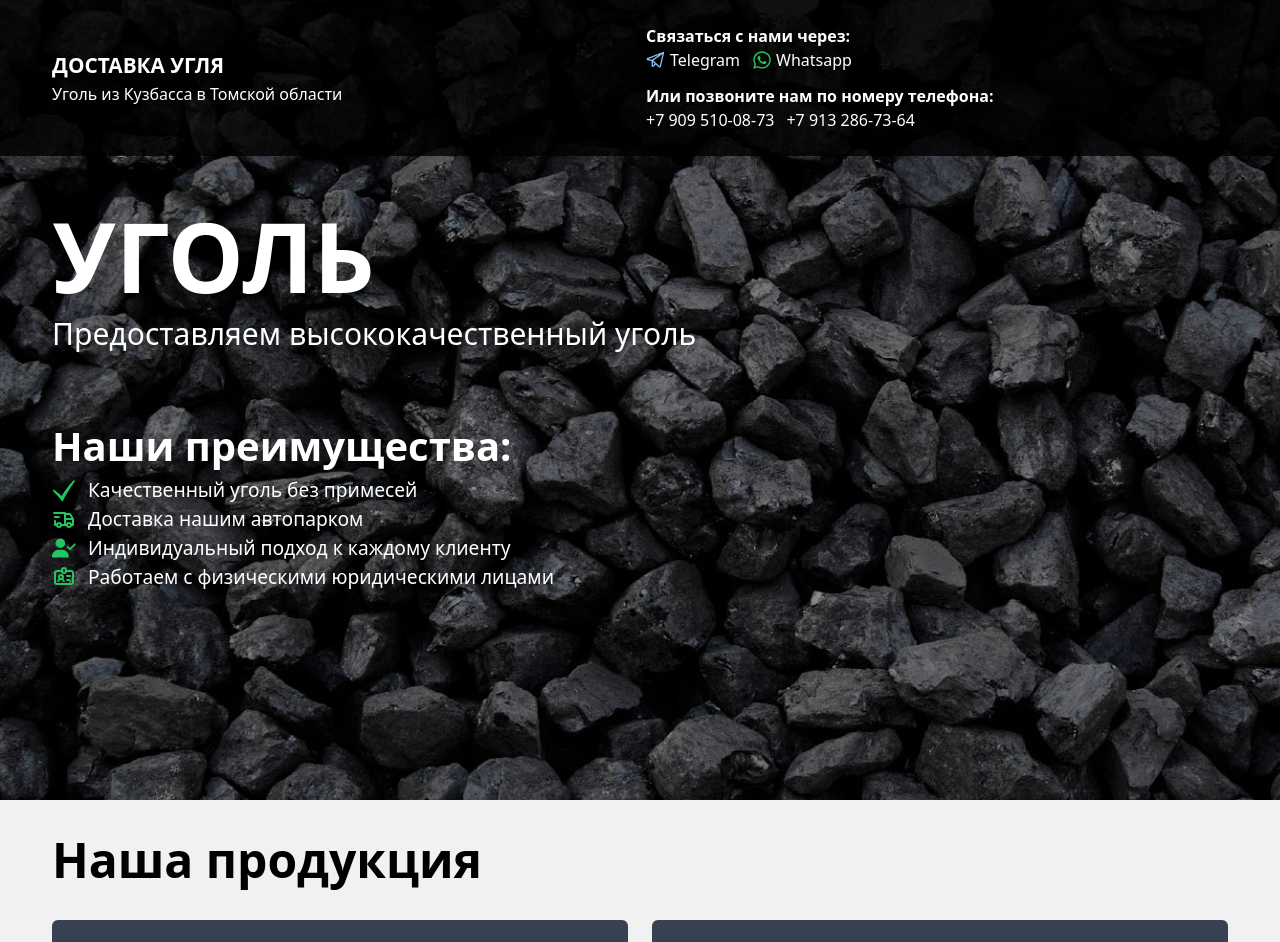
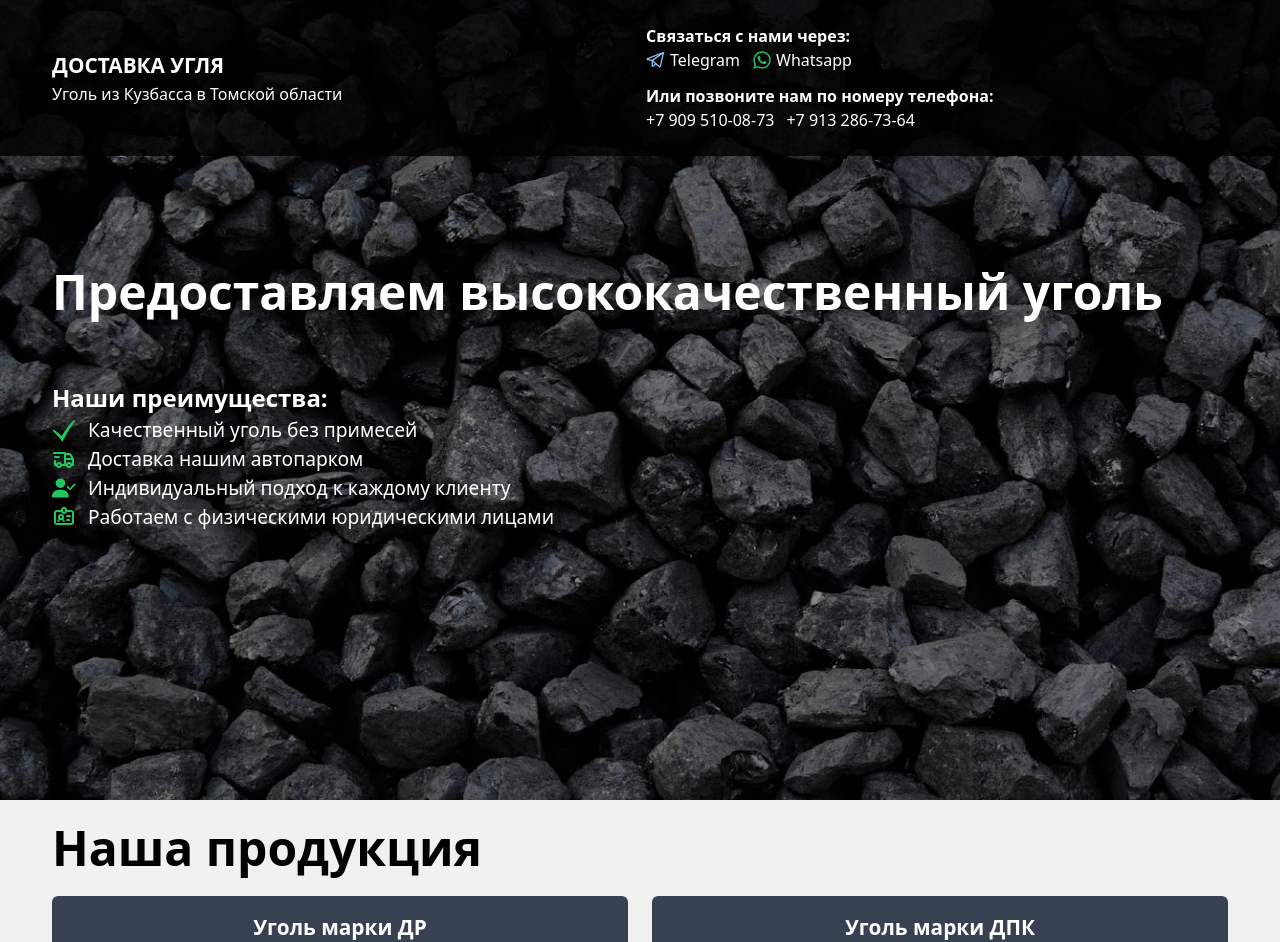
Before and after one commit to menyaboo/coal-project, a React (Vite) app: page / in a window 1280 px wide. Shown: the top 942 px of the page. Built offline with nearby package versions, Linux system fonts and the light colour scheme.

Commit message:
change title size

```diff
--- a/src/pages/main/components/main-picture/index.tsx
+++ b/src/pages/main/components/main-picture/index.tsx
@@ -6,12 +6,9 @@ const MainPicture: FC = () => (
   <div className="h-dvh min-h-[620px] bg-cover" style={{backgroundImage: 'url("ugolek.jpg")'}}>
     <div className='bg-[rgba(0,0,0,0.4)] text-white flex items-center w-full h-full'>
       <ContainerComponent className="flex flex-col gap-16">
+        <h2 className="break-words text-3xl md:text-5xl">Предоставляем высококачественный <b>уголь</b></h2>
         <div>
-          <h1 className="font-bold text-8xl pb-3">УГОЛЬ</h1>
-          <p className="text-3xl">Предоставляем высококачественный уголь</p>
-        </div>
-        <div>
-          <h2 className="font-bold pb-0">Наши преимущества:</h2>
+          <h4 className="font-bold pb-0">Наши преимущества:</h4>
           <ul className="text-[1.2rem]">
             {
               qualityList.map(({title, svg}, index) => (
--- a/src/pages/main/components/production-list/index.tsx
+++ b/src/pages/main/components/production-list/index.tsx
@@ -4,7 +4,7 @@ import {coalList} from "@/shared/data";
 
 const ProductionList: FC = () => (
   <ContainerComponent className="py-6">
-    <h1>Наша продукция</h1>
+    <h1 className="text-3xl md:text-5xl">Наша продукция</h1>
 
     <div className="grid grid-cols-auto-fit-250 text-white gap-6 pt-6">
       {
--- a/src/shared/data/coal/index.ts
+++ b/src/shared/data/coal/index.ts
@@ -3,7 +3,7 @@ import {ICoalList} from "@/interfaces/data";
 const coalList: ICoalList[] = [
   {
     title: "Уголь марки ДР",
-    image: "coal1.png",
+    image: "coal2.png",
     description: [
       "Влажность предельная до 18%",
       "Зольность предельная до 20%",
@@ -14,7 +14,7 @@ const coalList: ICoalList[] = [
   },
   {
     title: "Уголь марки ДПК",
-    image: "coal2.png",
+    image: "coal1.png",
     description: [
       "Влажность предельная до 18%",
       "Зольность предельная от 18% до 9%",
```
